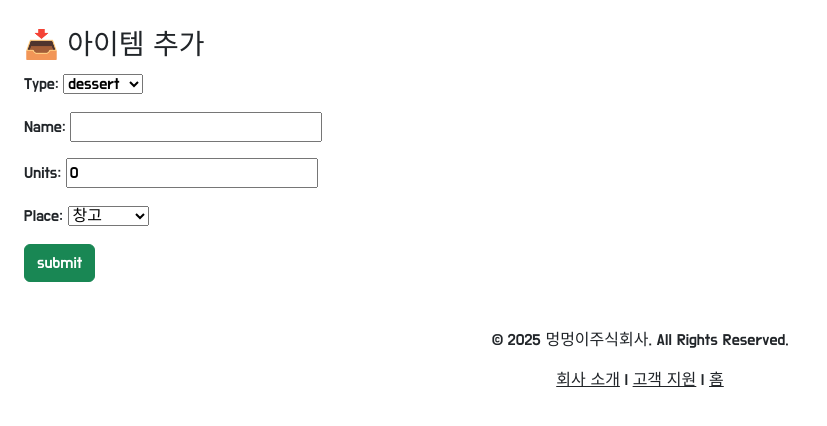
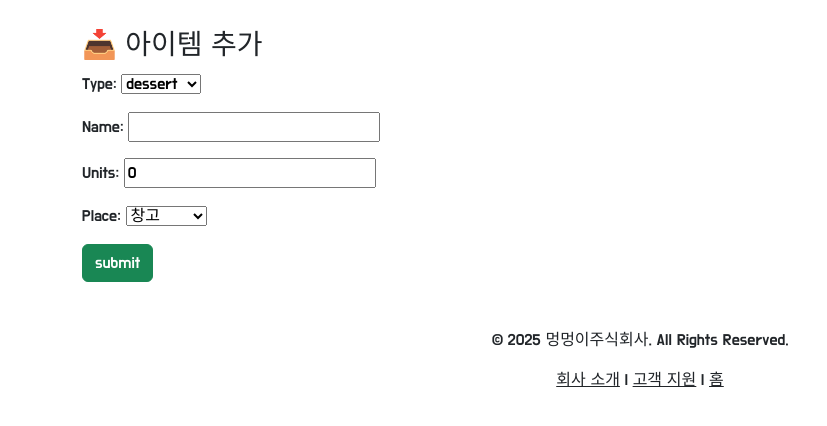
Before and after one commit to HOYUN-Y/django-project, a Django app: page /stock/create_item in a window 1280 px wide. Shown: the part 56-482 px from the top of the page, without its empty margins (0-827 px from the left). Run offline with Django 4.2, Linux system fonts and the light colour scheme; some libraries are stand-ins or nearby versions.

Commit message:
improvements css

```diff
--- a/templates/base.html
+++ b/templates/base.html
@@ -32,7 +32,7 @@
         </div>
       </div>
     </nav>
-    <div class="container d-flex gap-2" style="margin:30px 0px 30px 0px;">
+    <div class="gap2" style="margin:30px 0px 30px 0px;">
       {% block content %}
 
       {% endblock %}
```
